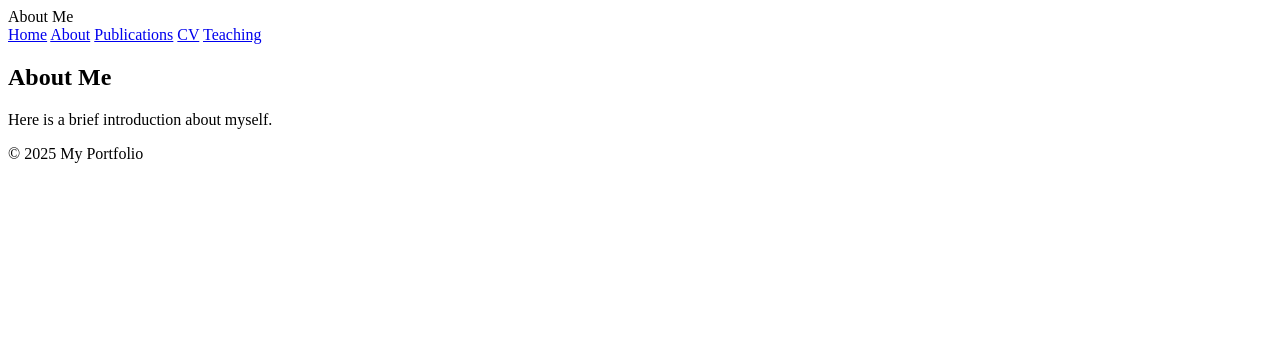
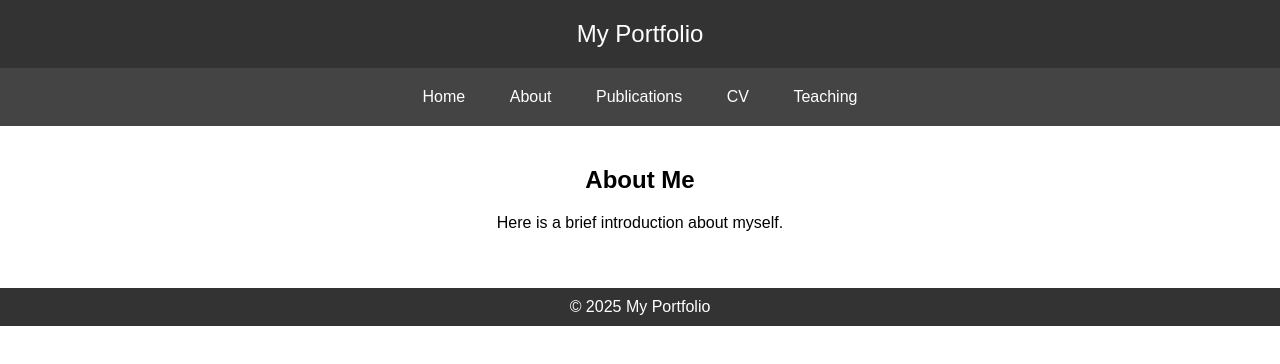
Before and after one commit to byungho-lab/byungho-lab.github.io, a plain HTML site: page about.html in a window 1280 px wide. Drawn offline with Linux system fonts and the light colour scheme.

Commit message:
Update about.html

```diff
--- a/about.html
+++ b/about.html
@@ -4,9 +4,18 @@
     <meta charset="UTF-8">
     <meta name="viewport" content="width=device-width, initial-scale=1.0">
     <title>About Me</title>
+    <style>
+        body { font-family: Arial, sans-serif; margin: 0; padding: 0; text-align: center; }
+        header { background: #333; color: white; padding: 20px; font-size: 24px; }
+        nav { background: #444; padding: 10px; }
+        nav a { color: white; text-decoration: none; padding: 10px 20px; display: inline-block; }
+        nav a:hover { background: #555; }
+        section { padding: 20px; max-width: 800px; margin: auto; }
+        footer { background: #333; color: white; padding: 10px; margin-top: 20px; }
+    </style>
 </head>
 <body>
-    <header>About Me</header>
+    <header>My Portfolio</header>
     <nav>
         <a href="index.html">Home</a>
         <a href="about.html">About</a>
```
